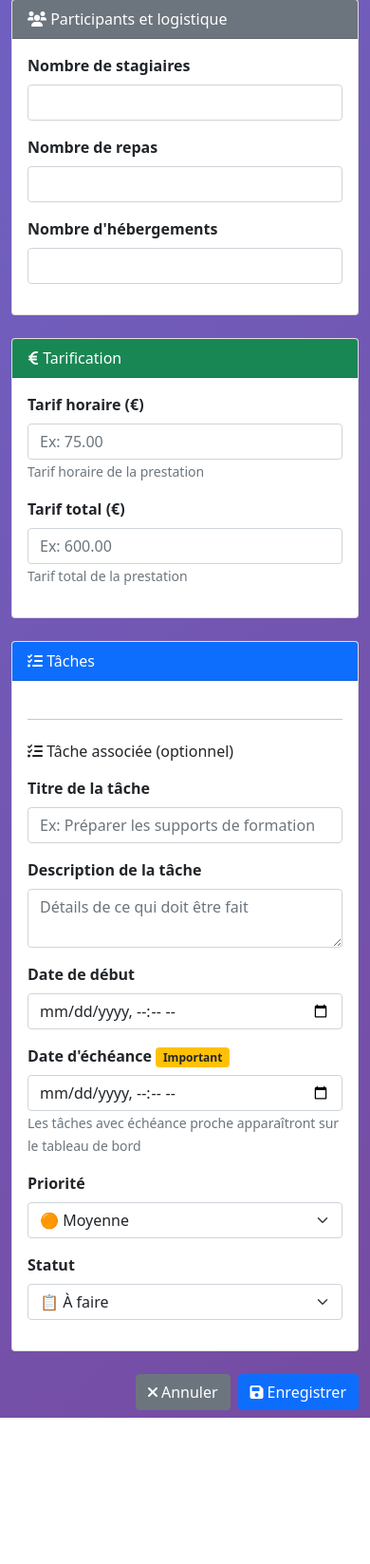
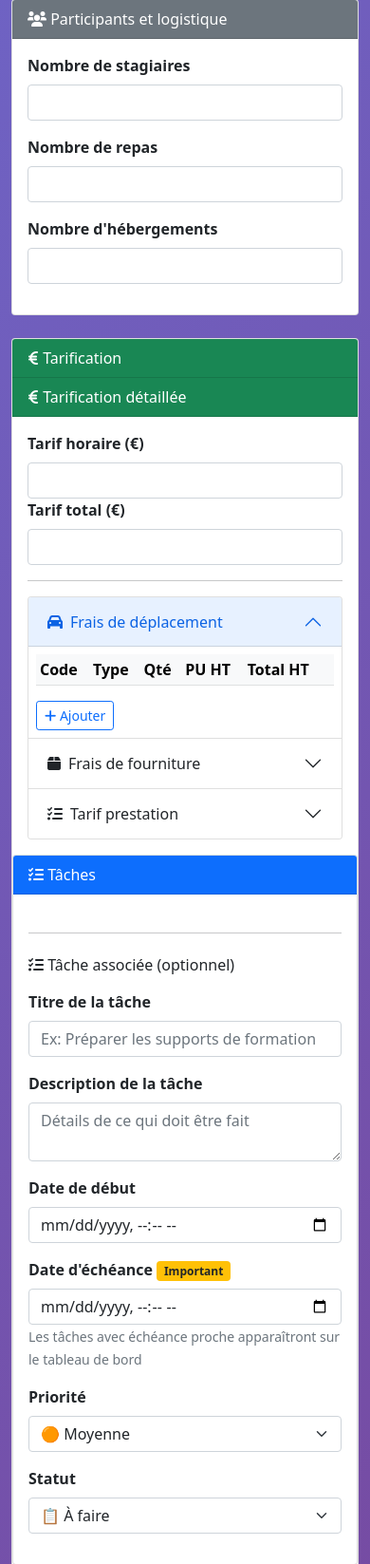
Before and after one commit to mboyer3215-debug/gestion_ets, a Flask app: page /prestation/nouvelle in a window 390 px wide. Shown: the part 2531-4178 px from the top of the page at 95% size. Before the commit the page ends 4024 px from the top, so only its background shows below. Run offline with Flask 3, Linux system fonts and the light colour scheme; a user stored in the database is signed in; data comes from the database, SQL or seed files in the repository; data that the repository does not hold is empty.

Commit message:
Update prestation_form.html

```diff
--- a/templates/prestation_form.html
+++ b/templates/prestation_form.html
@@ -285,26 +285,122 @@
                 <div class="card-header bg-success text-white">
                     <i class="fas fa-euro-sign"></i> Tarification
                 </div>
+<div class="card-header bg-success text-white">
+    <i class="fas fa-euro-sign"></i> Tarification détaillée
+</div>
 <div class="card-body">
-                    <div class="row">
-                        <div class="col-md-6 mb-3">
+    <!-- Tarifs simples (gardés pour compatibilité) -->
+    <div class="row mb-3">
+        <div class="col-md-6">
             <label for="tarif_horaire" class="form-label fw-bold">Tarif horaire (€)</label>
             <input type="number" step="0.01" class="form-control" id="tarif_horaire" name="tarif_horaire"
-                                   value="{{ prestation.tarif_horaire if prestation and prestation.tarif_horaire else '' }}"
-                                   placeholder="Ex: 75.00">
-                            <small class="text-muted">Tarif horaire de la prestation</small>
+                   value="{{ prestation.tarif_horaire if prestation and prestation.tarif_horaire else '' }}">
         </div>
-                        <div class="col-md-6 mb-3">
+        <div class="col-md-6">
             <label for="tarif_total" class="form-label fw-bold">Tarif total (€)</label>
             <input type="number" step="0.01" class="form-control" id="tarif_total" name="tarif_total"
-                                   value="{{ prestation.tarif_total if prestation and prestation.tarif_total else '' }}"
-                                   placeholder="Ex: 600.00">
-                            <small class="text-muted">Tarif total de la prestation</small>
+                   value="{{ prestation.tarif_total if prestation and prestation.tarif_total else '' }}">
+        </div>
+    </div>
+
+    <hr>
+
+    <!-- Section détaillée avec tableaux -->
+    <div class="accordion" id="accordionTarifs">
+        <!-- 1. Frais de déplacement -->
+        <div class="accordion-item">
+            <h2 class="accordion-header">
+                <button class="accordion-button" type="button" data-bs-toggle="collapse" data-bs-target="#collapseDeplacement">
+                    <i class="fas fa-car me-2"></i> Frais de déplacement
+                </button>
+            </h2>
+            <div id="collapseDeplacement" class="accordion-collapse collapse show" data-bs-parent="#accordionTarifs">
+                <div class="accordion-body p-2">
+                    <table class="table table-sm table-hover">
+                        <thead class="table-light">
+                            <tr>
+                                <th>Code</th>
+                                <th>Type</th>
+                                <th>Qté</th>
+                                <th>PU HT</th>
+                                <th>Total HT</th>
+                                <th></th>
+                            </tr>
+                        </thead>
+                        <tbody id="lignes-deplacement-form">
+                            <!-- Lignes dynamiques -->
+                        </tbody>
+                    </table>
+                    <button type="button" class="btn btn-sm btn-outline-primary" onclick="ajouterLigneDeplacementForm()">
+                        <i class="fas fa-plus"></i> Ajouter
+                    </button>
+                </div>
+            </div>
+        </div>
+
+        <!-- 2. Frais de fourniture -->
+        <div class="accordion-item">
+            <h2 class="accordion-header">
+                <button class="accordion-button collapsed" type="button" data-bs-toggle="collapse" data-bs-target="#collapseFourniture">
+                    <i class="fas fa-box me-2"></i> Frais de fourniture
+                </button>
+            </h2>
+            <div id="collapseFourniture" class="accordion-collapse collapse" data-bs-parent="#accordionTarifs">
+                <div class="accordion-body p-2">
+                    <table class="table table-sm table-hover">
+                        <thead class="table-light">
+                            <tr>
+                                <th>Code</th>
+                                <th>Type</th>
+                                <th>Qté</th>
+                                <th>PU HT</th>
+                                <th>Total HT</th>
+                                <th></th>
+                            </tr>
+                        </thead>
+                        <tbody id="lignes-fourniture-form">
+                            <!-- Lignes dynamiques -->
+                        </tbody>
+                    </table>
+                    <button type="button" class="btn btn-sm btn-outline-warning" onclick="ajouterLigneFournitureForm()">
+                        <i class="fas fa-plus"></i> Ajouter
+                    </button>
+                </div>
+            </div>
+        </div>
+
+        <!-- 3. Tarif prestation -->
+        <div class="accordion-item">
+            <h2 class="accordion-header">
+                <button class="accordion-button collapsed" type="button" data-bs-toggle="collapse" data-bs-target="#collapsePrestation">
+                    <i class="fas fa-tasks me-2"></i> Tarif prestation
+                </button>
+            </h2>
+            <div id="collapsePrestation" class="accordion-collapse collapse" data-bs-parent="#accordionTarifs">
+                <div class="accordion-body p-2">
+                    <table class="table table-sm table-hover">
+                        <thead class="table-light">
+                            <tr>
+                                <th>Code</th>
+                                <th>Type</th>
+                                <th>Qté</th>
+                                <th>PU HT</th>
+                                <th>Total HT</th>
+                                <th></th>
+                            </tr>
+                        </thead>
+                        <tbody id="lignes-prestation-form">
+                            <!-- Lignes dynamiques -->
+                        </tbody>
+                    </table>
+                    <button type="button" class="btn btn-sm btn-outline-info" onclick="ajouterLignePrestationForm()">
+                        <i class="fas fa-plus"></i> Ajouter
+                    </button>
                 </div>
             </div>
         </div>
     </div>
-
+</div>
             <!-- Section tâches -->
             <div class="card mb-4">
                 <div class="card-header bg-primary text-white">
```
Lines whose indentation alone changed are shown as unchanged.
